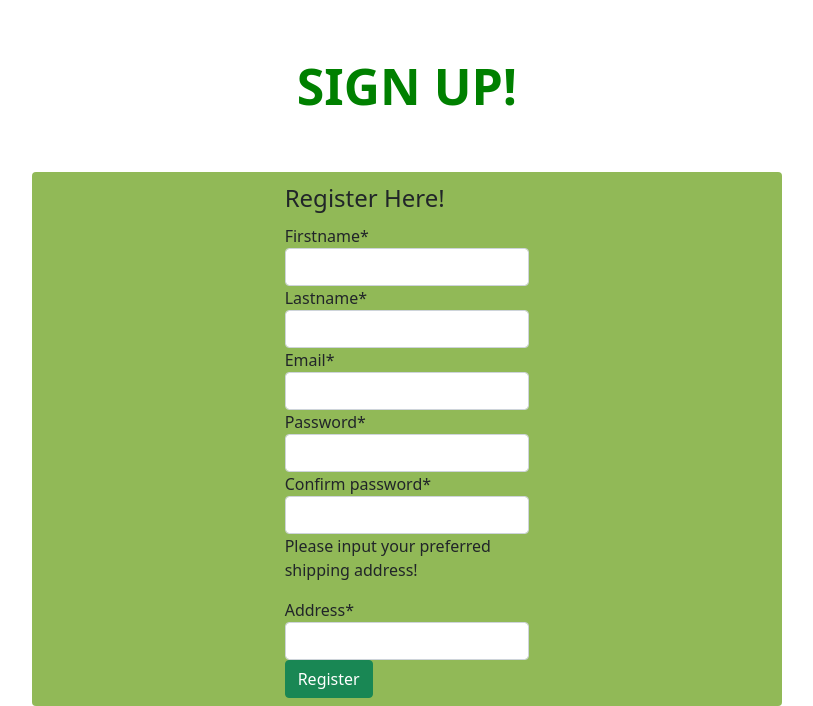
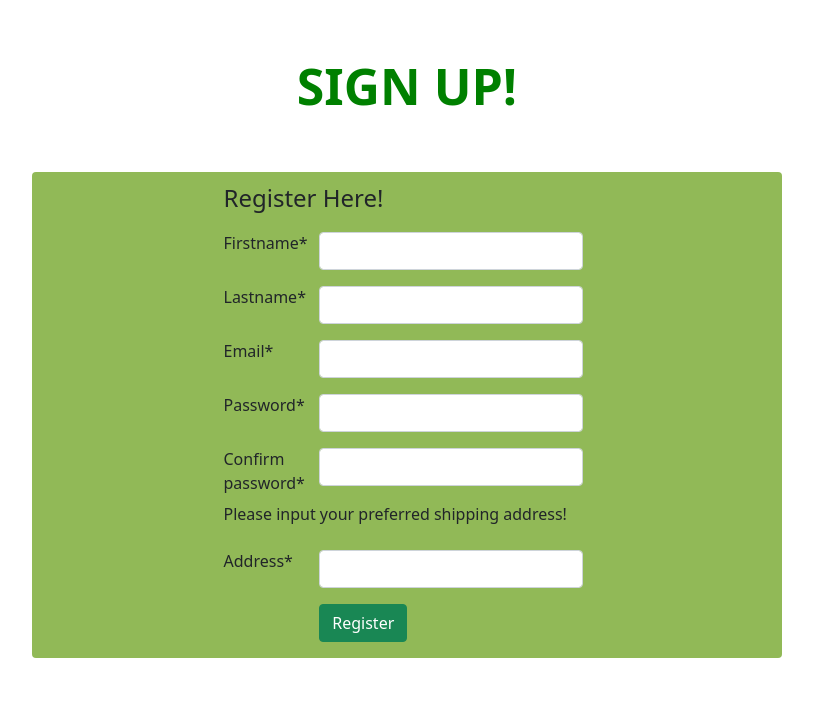
Before and after one commit to mamcdonald94/HopBox, a Django app: page /register/ in a window 1280 px wide. Shown: the part 185-891 px from the top of the page, without its empty margins (233-1046 px from the left). After the commit the page ends 843 px from the top, so only its background shows below. Run offline with Django 3.2, Linux system fonts and the light colour scheme; some libraries are stand-ins or nearby versions.

Commit message:
fixed form templating and formatting

```diff
--- a/hopbox/hopbox_app/forms.py
+++ b/hopbox/hopbox_app/forms.py
@@ -3,8 +3,8 @@ from django.forms import fields, widgets
 from django.urls.base import reverse
 from .models import *
 from crispy_forms.helper import FormHelper
-from crispy_forms.layout import Layout, Submit, Fieldset, HTML
-from crispy_forms.bootstrap import FormActions
+from crispy_forms.layout import Layout, Submit, Fieldset, HTML, Row, Column
+from crispy_forms.bootstrap import FormActions, StrictButton
 
 
 class RegistrationForm(forms.ModelForm):
@@ -32,9 +32,11 @@ class RegistrationForm(forms.ModelForm):
         super().__init__(*args, **kwargs)
         self.helper = FormHelper()
         self.helper.form_id = 'RegistrationForm'
-        self.helper.form_class = 'bootstrap4'
+        self.helper.form_class = 'form-horizontal'
         self.helper.form_method = 'POST'
         self.helper.form_action = '/register/create-user/'
+        self.helper.label_class = 'col-lg-2'
+        self.helper.field_class = 'col-lg-6 mb-2 mt-2'
         self.helper.attrs = {'novalidate': ''}
         self.helper.form_show_errors = True
         self.helper.layout = Layout(
@@ -80,11 +82,13 @@ class EditAccountForm(forms.ModelForm):
         super().__init__(*args, **kwargs)
         self.helper = FormHelper()
         self.helper.form_id = 'EditAccountForm'
-        self.helper.form_class = 'bootstrap4'
+        self.helper.form_class = 'form-horizontal'
         self.helper.form_method = 'POST'
         self.helper.form_action = '/update-account/'
         self.helper.attrs = {'novalidate': ''}
         self.helper.form_show_errors = True
+        self.helper.label_class = 'col-lg-2'
+        self.helper.field_class = 'col-lg-6 mb-2 mt-2'
         self.helper.layout = Layout(
             Fieldset(
                 'Edit Account Info!',
@@ -96,6 +100,6 @@ class EditAccountForm(forms.ModelForm):
                 'address'
             ),
             FormActions(
-                Submit('submit', 'Update Account', css_class='btn-success')
+                StrictButton('Update Account', css_class='btn-success')
             ),
         )
--- a/hopbox/hopbox_app/templates/edit_account.html
+++ b/hopbox/hopbox_app/templates/edit_account.html
@@ -45,7 +45,7 @@
             {% endfor %}
         </ul>
         {% endif %}
-        <div class="col-4 offset-4">
+        <div class="offset-3">
             {% load crispy_forms_tags %}
             {% crispy AccountForm %}
         </div>
--- a/hopbox/hopbox_app/templates/home.html
+++ b/hopbox/hopbox_app/templates/home.html
@@ -20,7 +20,8 @@
                 </a>
                 <p class="mt-2 fs-5">
                     <a href="/cart" class="me-4 text-blue">Cart</a>|
-                    <a href="/edit_account" class="me-4 text-blue">Manage Account</a>|
+                    <!-- please keep this as 'manage-account', as that is what is in the urls.py file -->
+                    <a href="/manage-account" class="me-4 text-blue">Manage Account</a>|
                     <a href="/logout" class="me-4 text-blue">Logout</a>
                 </p>
         </nav>
--- a/hopbox/hopbox_app/templates/register.html
+++ b/hopbox/hopbox_app/templates/register.html
@@ -25,7 +25,7 @@
     </nav>
     <h1 class="container text-center fw-bold p-2 mt-5 mb-5" style="font-size: 50px; color: green;">SIGN UP!</h1>
         <div class="container p-2 rounded" style="background-color: #91B957; width: 750px;">
-            <div class="col-4 offset-4">
+            <div class="offset-3">
                 {% load crispy_forms_tags %}
                 {% crispy RegForm %}
             </div>
```
Also changed, not shown: hopbox/db.sqlite3.
